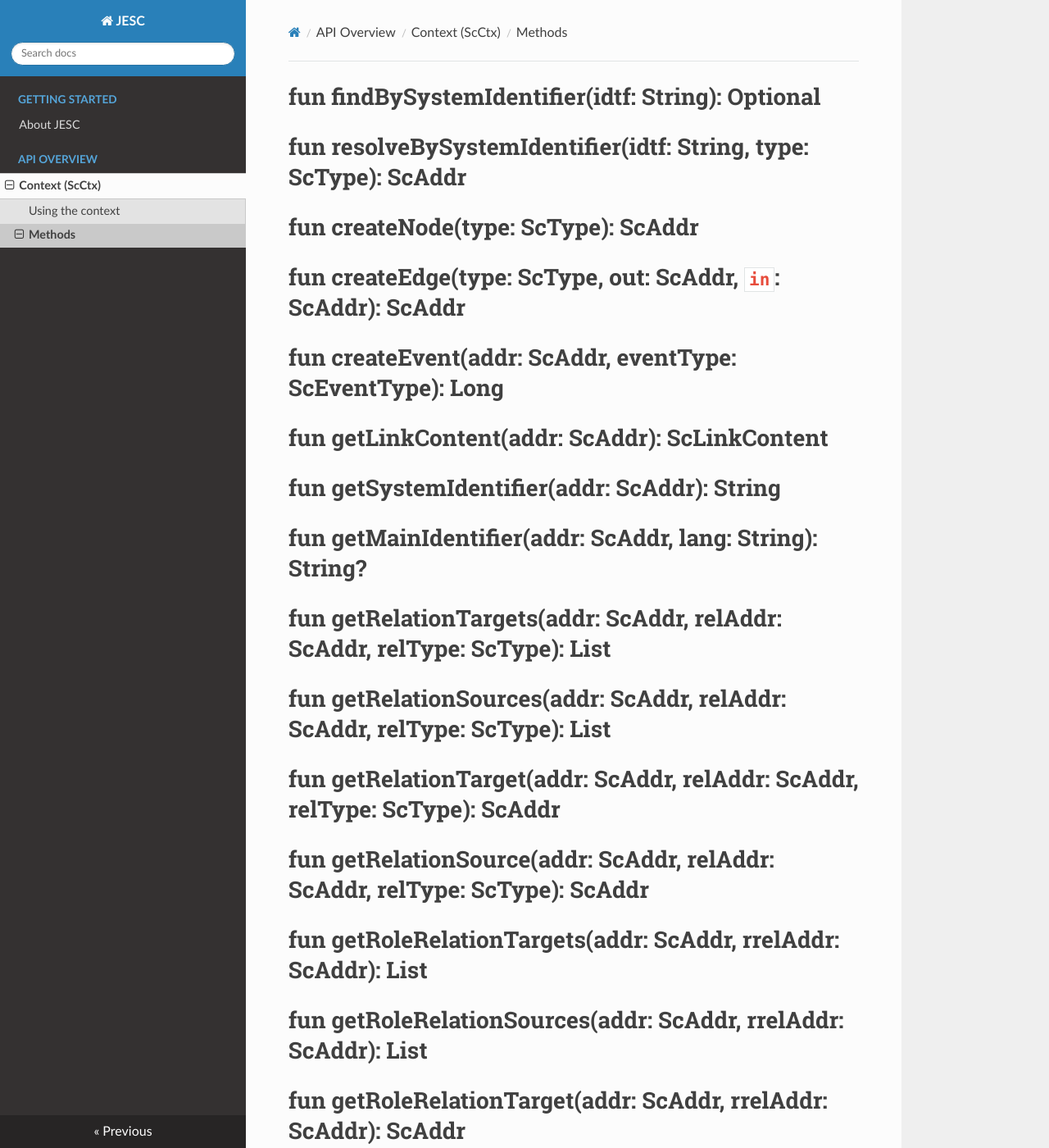
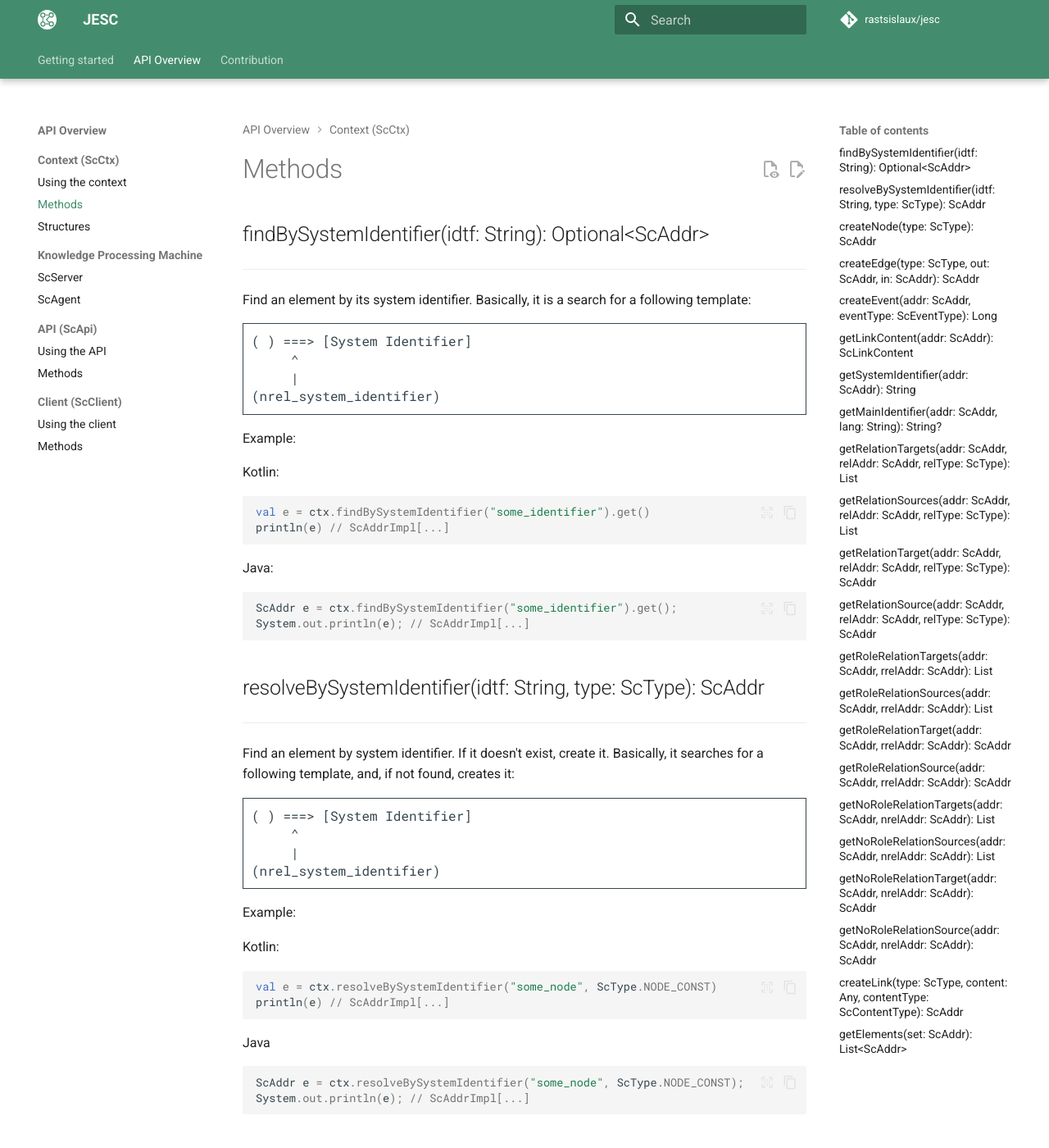
Before and after one commit to rastsislaux/jesc, an MkDocs documentation site: the page built from docs/md/ScCtxMethods.md, in a window 1280 px wide and 1400 px high. Shown: the whole window at 82% size. Built offline with MkDocs 1.6.1 and Material for MkDocs 9.7.7, drawn with Linux system fonts in a browser that asks for light colours; nearby versions of some CDN libraries; comment, search, counter and statistics services are not loaded; some of the changed text lies outside the part shown.

````diff
--- a/docs/docs/ScCtxMethods.md
+++ /dev/null
@@ -1,36 +0,0 @@
-# fun findBySystemIdentifier(idtf: String): Optional<ScAddr>
-# fun resolveBySystemIdentifier(idtf: String, type: ScType): ScAddr
-# fun createNode(type: ScType): ScAddr
-# fun createEdge(type: ScType, out: ScAddr, `in`: ScAddr): ScAddr
-# fun createEvent(addr: ScAddr, eventType: ScEventType): Long
-# fun getLinkContent(addr: ScAddr): ScLinkContent
-# fun getSystemIdentifier(addr: ScAddr): String
-# fun getMainIdentifier(addr: ScAddr, lang: String): String?
-# fun getRelationTargets(addr: ScAddr, relAddr: ScAddr, relType: ScType): List<ScAddr>
-# fun getRelationSources(addr: ScAddr, relAddr: ScAddr, relType: ScType): List<ScAddr>
-# fun getRelationTarget(addr: ScAddr, relAddr: ScAddr, relType: ScType): ScAddr
-# fun getRelationSource(addr: ScAddr, relAddr: ScAddr, relType: ScType): ScAddr
-# fun getRoleRelationTargets(addr: ScAddr, rrelAddr: ScAddr): List<ScAddr>
-# fun getRoleRelationSources(addr: ScAddr, rrelAddr: ScAddr): List<ScAddr>
-# fun getRoleRelationTarget(addr: ScAddr, rrelAddr: ScAddr): ScAddr
-# fun getRoleRelationSource(addr: ScAddr, rrelAddr: ScAddr): ScAddr
-# fun getNoRoleRelationTargets(addr: ScAddr, nrelAddr: ScAddr): List<ScAddr>
-# fun getNoRoleRelationSources(addr: ScAddr, nrelAddr: ScAddr): List<ScAddr>
-# fun getNoRoleRelationTarget(addr: ScAddr, nrelAddr: ScAddr): ScAddr
-# fun getNoRoleRelationSource(addr: ScAddr, nrelAddr: ScAddr): ScAddr
-# fun createLink(type: ScType, content: Any, contentType: ScContentType): ScAddr
-
-# fun getElements(set: ScAddr): List<ScAddr\>
-
-Get all elements that belong to a set with specified address. An element belongs to
-a set if it has EDGE_ACCESS_CONST_POS_PERM (simple accessory edge) relation from `set` to it.
-
-E.g., given, there's a structure in the memory like that:
-<pre style="border: 1px solid; padding: 10px;">
-(293) <-- (set) --> (101)
-</pre>
-
-```kotlin
-val elements = ctx.getElements(ctx.findBySystemIdentifier("some_set").get())
-println(elements) // [ScAddrImpl[101], ScAddrImpl[293]]
-```
--- /dev/null
+++ b/docs/md/ScCtxMethods.md
@@ -0,0 +1,215 @@
+## findBySystemIdentifier(idtf: String): Optional<ScAddr\>
+
+---
+
+Find an element by its system identifier. Basically, it is a search for a following template:
+
+<pre style="border: 1px solid; padding: 10px;">
+( ) ===> [System Identifier]
+     ⌃
+     |
+(nrel_system_identifier)
+</pre>
+
+Example:
+
+Kotlin:
+```kotlin
+val e = ctx.findBySystemIdentifier("some_identifier").get()
+println(e) // ScAddrImpl[...]
+```
+Java:
+```java
+ScAddr e = ctx.findBySystemIdentifier("some_identifier").get();
+System.out.println(e); // ScAddrImpl[...]
+```
+
+## resolveBySystemIdentifier(idtf: String, type: ScType): ScAddr
+
+---
+
+Find an element by system identifier. If it doesn't exist, create it. Basically, it
+searches for a following template, and, if not found, creates it:
+
+<pre style="border: 1px solid; padding: 10px;">
+( ) ===> [System Identifier]
+     ⌃
+     |
+(nrel_system_identifier)
+</pre>
+
+Example:
+
+Kotlin:
+```kotlin
+val e = ctx.resolveBySystemIdentifier("some_node", ScType.NODE_CONST)
+println(e) // ScAddrImpl[...]
+```
+
+Java
+```java
+ScAddr e = ctx.resolveBySystemIdentifier("some_node", ScType.NODE_CONST);
+System.out.println(e); // ScAddrImpl[...]
+```
+
+## createNode(type: ScType): ScAddr
+
+---
+
+Creates a node.
+
+Example:
+
+Kotlin:
+```kotlin
+val n = ctx.createNode(ScType.NODE_CONST) // e = ScAddrImpl[...]
+```
+
+Java:
+```java
+ScAddr n = ctx.createNode(ScType.NODE_CONST) // e = ScAddrImpl[...]
+```
+
+## createEdge(type: ScType, out: ScAddr, `in`: ScAddr): ScAddr
+
+---
+
+!!! info
+    This method is yet to be documented. TODO!
+
+
+## createEvent(addr: ScAddr, eventType: ScEventType): Long
+
+---
+
+!!! info
+    This method is yet to be documented. TODO!
+
+## getLinkContent(addr: ScAddr): ScLinkContent
+
+---
+
+!!! info
+    This method is yet to be documented. TODO!
+
+## getSystemIdentifier(addr: ScAddr): String
+
+---
+
+!!! info
+    This method is yet to be documented. TODO!
+
+## getMainIdentifier(addr: ScAddr, lang: String): String?
+
+---
+
+!!! info
+    This method is yet to be documented. TODO!
+
+## getRelationTargets(addr: ScAddr, relAddr: ScAddr, relType: ScType): List<ScAddr>
+
+---
+
+!!! info
+    This method is yet to be documented. TODO!
+
+## getRelationSources(addr: ScAddr, relAddr: ScAddr, relType: ScType): List<ScAddr>
+
+---
+
+!!! info
+    This method is yet to be documented. TODO!
+
+## getRelationTarget(addr: ScAddr, relAddr: ScAddr, relType: ScType): ScAddr
+
+---
+
+!!! info
+    This method is yet to be documented. TODO!
+
+## getRelationSource(addr: ScAddr, relAddr: ScAddr, relType: ScType): ScAddr
+
+---
+
+!!! info
+    This method is yet to be documented. TODO!
+
+## getRoleRelationTargets(addr: ScAddr, rrelAddr: ScAddr): List<ScAddr>
+
+---
+
+!!! info
+    This method is yet to be documented. TODO!
+
+## getRoleRelationSources(addr: ScAddr, rrelAddr: ScAddr): List<ScAddr>
+
+---
+
+!!! info
+    This method is yet to be documented. TODO!
+
+## getRoleRelationTarget(addr: ScAddr, rrelAddr: ScAddr): ScAddr
+
+---
+
+!!! info
+    This method is yet to be documented. TODO!
+
+## getRoleRelationSource(addr: ScAddr, rrelAddr: ScAddr): ScAddr
+
+---
+
+!!! info
+    This method is yet to be documented. TODO!
+
+## getNoRoleRelationTargets(addr: ScAddr, nrelAddr: ScAddr): List<ScAddr>
+
+---
+
+!!! info
+    This method is yet to be documented. TODO!
+
+## getNoRoleRelationSources(addr: ScAddr, nrelAddr: ScAddr): List<ScAddr>
+
+---
+
+!!! info
+    This method is yet to be documented. TODO!
+
+## getNoRoleRelationTarget(addr: ScAddr, nrelAddr: ScAddr): ScAddr
+
+---
+
+!!! info
+    This method is yet to be documented. TODO!
+
+## getNoRoleRelationSource(addr: ScAddr, nrelAddr: ScAddr): ScAddr
+
+---
+
+!!! info
+    This method is yet to be documented. TODO!
+
+## createLink(type: ScType, content: Any, contentType: ScContentType): ScAddr
+
+---
+
+!!! info
+    This method is yet to be documented. TODO!
+
+## getElements(set: ScAddr): List<ScAddr\>
+
+---
+
+Get all elements that belong to a set with specified address. An element belongs to
+a set if it has EDGE_ACCESS_CONST_POS_PERM (simple accessory edge) relation from `set` to it.
+
+E.g., given, there's a structure in the memory like that:
+<pre style="border: 1px solid; padding: 10px;">
+(293) <-- (set) --> (101)
+</pre>
+
+```kotlin
+val elements = ctx.getElements(ctx.findBySystemIdentifier("some_set").get())
+println(elements) // [ScAddrImpl[101], ScAddrImpl[293]]
+```
--- /dev/null
+++ b/docs/md/stylesheets/extra.css
@@ -0,0 +1,6 @@
+:root {
+    --md-primary-fg-color:        #438D6E;
+    --md-accent-fg-color:         #438D6E;
+    --md-primary-fg-color--light: #ECB7B7;
+    --md-primary-fg-color--dark:  #90030C;
+}
--- a/docs/mkdocs.yml
+++ b/docs/mkdocs.yml
@@ -1,8 +1,14 @@
 site_name: JESC
-#nav:
-#  - What is JESC?: index.md
-#  - API Overview:
-#    - ScCtx: ScCtx.md
+site_author: Rastsislau Lipski
+site_description: >-
+  JESC is a Kotlin library that provides a convenient and easy-to-use
+  interface for working with the SC machine.
+
+docs_dir: md
+
+repo_name: rastsislaux/jesc
+repo_url: https://github.com/rastsislaux/jesc
+
 nav:
   - Getting started:
       - About JESC: index.md
@@ -10,4 +16,95 @@ nav:
     - Context (ScCtx):
       - Using the context: ScCtx.md
       - Methods: ScCtxMethods.md
-theme: readthedocs
+      - Structures: ScCtxStructures.md
+    - Knowledge Processing Machine:
+        - ScServer: ScServer.md
+        - ScAgent: ScAgent.md
+    - API (ScApi):
+        - Using the API: ScApi.md
+        - Methods: ScApiMethods.md
+    - Client (ScClient):
+        - Using the client: ScClient.md
+        - Methods: ScClientMethods.md
+  - Contribution:
+      - Contribution guidelines: Contribution.md
+      - What can you do?: Todo.md
+
+theme:
+  name: material
+  logo: assets/logo_circle.svg
+  favicon: assets/logo.svg
+  features:
+    - announce.dismiss
+    - content.action.edit
+    - content.action.view
+    - content.code.annotate
+    - content.code.copy
+    - content.code.select
+    # - content.footnote.tooltips
+    # - content.tabs.link
+    - content.tooltips
+    # - header.autohide
+    # - navigation.expand
+    - navigation.path
+    - navigation.footer
+    - navigation.indexes
+    - navigation.instant
+    # - navigation.instant.prefetch
+    - navigation.instant.progress
+    # - navigation.prune
+    - navigation.sections
+    - navigation.tabs
+    - navigation.tabs.sticky
+    - navigation.top
+    - navigation.tracking
+    - search.highlight
+    - search.share
+    - search.suggest
+    - toc.follow
+    #- toc.integrate
+  palette:
+    primary: custom
+    accent: custom
+  font:
+    text: Roboto
+    code: Roboto Mono
+    favicon: assets/favicon.ico
+
+extra_css:
+  - stylesheets/extra.css
+
+plugins:
+  - search:
+      separator: '[\s\u200b\-_,:!=\[\]()"`/]+|\.(?!\d)|&[lg]t;|(?!\b)(?=[A-Z][a-z])'
+
+extra:
+  status:
+    new: Recently added
+    deprecated: Deprecated
+  analytics:
+    provider: google
+    property: !ENV GOOGLE_ANALYTICS_KEY
+  social:
+    - icon: fontawesome/brands/github
+      link: https://github.com/rastislaux
+    #- icon: fontawesome/brands/docker
+    #  link: https://hub.docker.com/r/rastislau
+    #- icon: fontawesome/brands/python
+    #  link: https://pypi.org/project/mkdocs-material/
+    #- icon: fontawesome/brands/mastodon
+    #  link: https://fosstodon.org/@squidfunk
+    #- icon: fontawesome/brands/twitter
+    #  link: https://twitter.com/squidfunk
+
+markdown_extensions:
+  - def_list
+  - admonition
+  - toc
+  - pymdownx.highlight:
+      anchor_linenums: true
+      line_spans: __span
+      pygments_lang_class: true
+  - pymdownx.inlinehilite
+  - pymdownx.snippets
+  - pymdownx.superfences
--- a/docs/requirements.txt
+++ b/docs/requirements.txt
@@ -1 +1,2 @@
 mkdocs
+mkdocs-material
````
Also changed, not shown: docs/md/Contribution.md (added, +37 -0 lines), docs/md/ScAgent.md (added, +2 -0 lines), docs/md/ScApi.md (added, +2 -0 lines), docs/md/ScApiMethods.md (added, +2 -0 lines), docs/md/ScClient.md (added, +2 -0 lines), docs/md/ScClientMethods.md (added, +2 -0 lines), docs/md/ScCtxStructures.md (added, +2 -0 lines), docs/md/ScServer.md (added, +2 -0 lines), docs/md/Todo.md (added, +22 -0 lines), docs/md/index.md (renamed from docs/docs/index.md, +7 -6 lines), docs/md/ScCtx.md (renamed from docs/docs/ScCtx.md), docs/md/assets/favicon.ico (added), docs/md/assets/logo.svg (added), docs/md/assets/logo_circle.svg (added).
